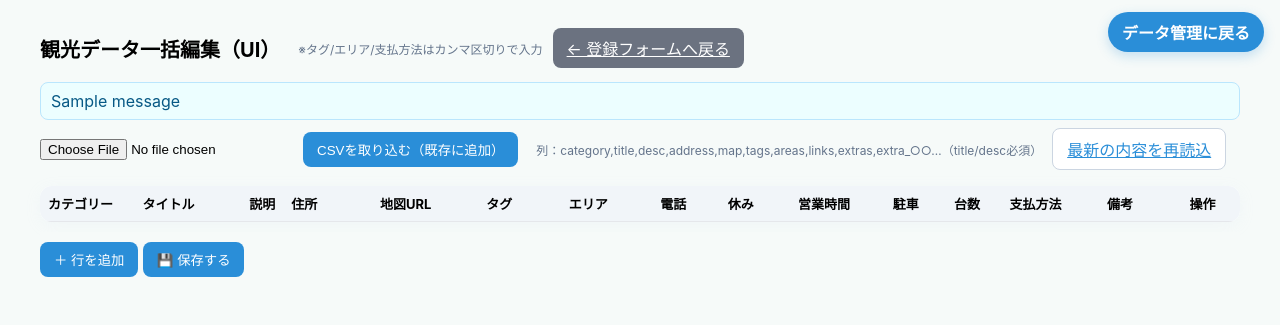
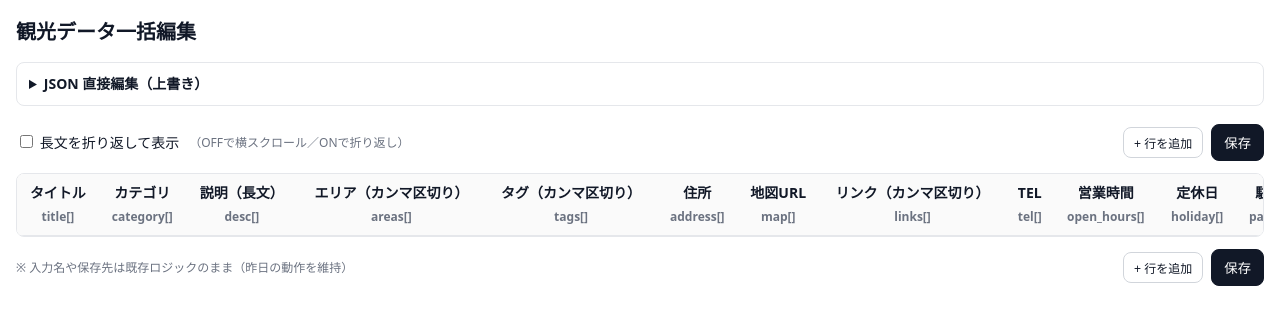
Before and after one commit to fullygoto/kankouai, a Flask app: page /admin/entries_edit in a window 1280 px wide. Shown: the top 325 px of the page. Run offline with Flask 3, Linux system fonts and the light colour scheme; the visitor is signed in with stand-in values (Sample User, id 1); one stand-in notice (Sample message) is shown; lists and menus that the app fills with data are empty.

Commit message:
Add files via upload

```diff
--- a/templates/admin_entries_edit.html
+++ b/templates/admin_entries_edit.html
@@ -1,188 +1,263 @@
-<!DOCTYPE html>
+<!doctype html>
 <html lang="ja">
 <head>
-<meta charset="utf-8">
-<title>観光データ一括編集（UI）</title>
+  <meta charset="utf-8" />
+  <title>観光データ一括編集</title>
+  <meta name="viewport" content="width=device-width,initial-scale=1" />
   <style>
-  body{font-family:-apple-system,BlinkMacSystemFont,"Segoe UI","メイリオ",sans-serif;background:#f6faf9;margin:0}
-  .wrap{max-width:1200px;margin:28px auto;padding:0 16px}
-  .top{display:flex;gap:10px;align-items:center;margin-bottom:14px}
-  .btn{padding:8px 14px;border:0;border-radius:8px;background:#2a8ed8;color:#fff;cursor:pointer}
-  .btn.secondary{background:#6b7280}
-  .btn.danger{background:#e11d48}
-  .btn.ghost{background:#fff;border:1px solid #cbd5e1;color:#2a8ed8}
-  table{width:100%;border-collapse:collapse;background:#fff;border-radius:12px;overflow:hidden;box-shadow:0 4px 16px #c6d4e71a}
-  th,td{border-bottom:1px solid #e5e7eb;padding:8px;vertical-align:top;font-size:13px}
-  th{background:#f1f5f9;text-align:left;white-space:nowrap}
-  input[type=text], textarea, select{width:100%;box-sizing:border-box;font-size:13px;padding:6px 8px;border:1px solid #cbd5e1;border-radius:8px;background:#fff}
-  textarea{min-height:42px;resize:vertical}
-  .muted{opacity:.45}
-  .row-actions{display:flex;gap:6px}
-  .note{font-size:12px;color:#64748b;margin-left:8px}
-  .savebar{position:sticky;bottom:0;background:#f6faf9;padding:10px 0;margin-top:10px}
-  .csvbar{display:flex;gap:10px;flex-wrap:wrap;align-items:center;margin:8px 0 16px}
-  .flash{background:#ecfeff;border:1px solid #bae6fd;color:#075985;padding:8px 10px;border-radius:8px;margin:8px 0}
+    :root{
+      --border:#e5e7eb;
+      --border-dark:#d1d5db;
+      --bg:#ffffff;
+      --bg-soft:#fafafa;
+      --text:#111827;
+      --muted:#6b7280;
+    }
+    body{
+      margin:0; padding:16px; color:var(--text); background:var(--bg);
+      font:14px/1.6 system-ui, -apple-system, "Segoe UI", Roboto,
+            "Hiragino Sans", "Noto Sans JP", "Helvetica Neue", Arial,
+            "Yu Gothic", Meiryo, sans-serif;
+    }
+    h1{ font-size:20px; margin:0 0 12px; }
+    .toolbar{
+      display:flex; flex-wrap:wrap; gap:12px; align-items:center;
+      margin:0 0 12px;
+    }
+    .toolbar .right{ margin-left:auto; display:flex; gap:8px; align-items:center; }
+    .btn{
+      display:inline-flex; align-items:center; justify-content:center;
+      padding:8px 12px; border:1px solid var(--border-dark); border-radius:8px;
+      background:#fff; cursor:pointer; text-decoration:none; color:var(--text);
+    }
+    .btn.primary{ background:#111827; color:#fff; border-color:#111827; }
+    .btn.ghost{ background:transparent; }
+    .btn.small{ padding:6px 10px; font-size:12px; }
+
+    .hint{ color:var(--muted); font-size:12px; }
+
+    .table-scroll{
+      overflow-x:auto; -webkit-overflow-scrolling:touch;
+      border:1px solid var(--border); border-radius:8px; background:#fff;
+    }
+    table.entries-table{
+      border-collapse:collapse; width:100%;
+      /* 横幅を広げて横スクロールを有効化 */
+      min-width: 1680px;
+    }
+    .entries-table th, .entries-table td{
+      padding:8px 10px; border-bottom:1px solid var(--border);
+      vertical-align:top; background:#fff;
+    }
+    .entries-table thead th{
+      position:sticky; top:0; z-index:2; background:var(--bg-soft);
+    }
+    /* 先頭列（タイトル）を固定したい場合 */
+    .fixed-col{ position:sticky; left:0; z-index:3; background:#fff; box-shadow: 1px 0 0 0 var(--border); }
+
+    input[type="text"], input[type="tel"]{
+      width:100%; box-sizing:border-box; padding:7px 9px;
+      border:1px solid var(--border-dark); border-radius:6px; background:#fff;
+      font:inherit;
+      min-width: 220px; /* 狭くなり過ぎないよう下駄 */
+    }
+
+    /* 長文欄は横スクロールで読みやすく（折り返しOFFデフォルト） */
+    .wide-textarea{
+      width:100%; box-sizing:border-box; padding:8px 10px;
+      border:1px solid var(--border-dark); border-radius:6px; background:#fff;
+      font:14px/1.6 system-ui, -apple-system, "Segoe UI", Roboto,
+           "Hiragino Sans", "Noto Sans JP", "Helvetica Neue", Arial,
+           "Yu Gothic", Meiryo, sans-serif;
+      min-width:520px; min-height:9rem;
+      white-space: pre;     /* 折り返さず、横スクロール */
+      overflow:auto;
+    }
+    .wide-textarea.tall{ min-height:14rem; }
+
+    .mini{ font-size:12px; color:var(--muted); }
+
+    details.jsonbox{
+      margin:14px 0 18px; border:1px solid var(--border); border-radius:8px; background:#fff;
+      padding:10px 12px;
+    }
+    details.jsonbox summary{ cursor:pointer; font-weight:600; }
+
+    .wrap-toggle{ display:flex; gap:10px; align-items:center; }
+
+    /* モバイル調整 */
+    @media (max-width: 960px){
+      table.entries-table{ min-width:1200px; }
+      .wide-textarea{ min-width:420px; }
+    }
   </style>
-<script>
-function addRow(){
-  const tpl = document.getElementById('row-template');
-  const tbody = document.getElementById('tbody');
-  const clone = tpl.content.cloneNode(true);
-  tbody.appendChild(clone);
-}
-function removeRow(btn){
-  const tr = btn.closest('tr');
-  tr.parentNode.removeChild(tr);
-}
-function onCategoryChange(sel){
-  const tr = sel.closest('tr');
-  const isTourism = (sel.value === '観光');
-  tr.querySelectorAll('[data-shop]').forEach(el=>{
-    el.disabled = isTourism;
-    el.classList.toggle('muted', isTourism);
-  });
-}
-window.addEventListener('DOMContentLoaded', ()=>{
-  document.querySelectorAll('select[name="category[]"]').forEach(onCategoryChange);
-});
-</script>
 </head>
 <body>
-{% include '_back_to_data.html' %}
-<div class="wrap">
-  <div class="top">
-    <h1 style="margin:0;font-size:20px;">観光データ一括編集（UI）</h1>
-    <span class="note">※タグ/エリア/支払方法はカンマ区切りで入力</span>
-    <a class="btn secondary" href="{{ url_for('admin_entry') }}">← 登録フォームへ戻る</a>
+  <h1>観光データ一括編集</h1>
+
+  <!-- 旧来互換：JSONそのまま貼り付け上書き -->
+  <details class="jsonbox">
+    <summary>JSON 直接編集（上書き）</summary>
+    <form method="post" action="{{ url_for('admin_entries_edit') }}" style="margin-top:10px;">
+      <div class="mini" style="margin:4px 0 8px;">
+        ここに <code>[...]</code> 形式の <b>entries.json</b> を貼り付けて保存すると、<b>丸ごと上書き</b>されます。
+      </div>
+      <textarea name="entries_raw" class="wide-textarea tall" wrap="off" placeholder='[ { "category":"観光", "title":"…", … } ]'></textarea>
+      <div style="margin-top:10px; display:flex; gap:8px;">
+        <button class="btn primary" type="submit">JSONで保存（上書き）</button>
+        <div class="hint">※ 従来の動作そのまま維持</div>
+      </div>
+    </form>
+  </details>
+
+  <!-- テーブル編集 -->
+  <form method="post" action="{{ url_for('admin_entries_edit') }}">
+    <div class="toolbar">
+      <div class="wrap-toggle">
+        <label><input type="checkbox" id="wrapToggle"> 長文を折り返して表示</label>
+        <span class="hint">（OFFで横スクロール／ONで折り返し）</span>
+      </div>
+      <div class="right">
+        <button type="button" class="btn small ghost" id="addRowBtn">+ 行を追加</button>
+        <button type="submit" class="btn primary">保存</button>
+      </div>
     </div>
 
-  <!-- ▼ フラッシュ表示（成功/エラー） -->
-  {% with messages = get_flashed_messages() %}
-    {% if messages %}
-      {% for m in messages %}
-        <div class="flash">{{ m }}</div>
-      {% endfor %}
-    {% endif %}
-  {% endwith %}
-
-  <!-- ▼ CSV 取り込み（既存に追加） -->
-  <form class="csvbar" method="post" action="{{ url_for('admin_entries_import_csv') }}" enctype="multipart/form-data">
-    <input type="file" name="csv_file" accept=".csv">
-    <button class="btn" type="submit">CSVを取り込む（既存に追加）</button>
-    <span class="note">列：category,title,desc,address,map,tags,areas,links,extras,extra_○○…（title/desc必須）</span>
-    <a class="btn ghost" href="{{ url_for('admin_entries_edit') }}">最新の内容を再読込</a>
-  </form>
-
-  <!-- ▼ 既存データの編集フォーム（このページの「保存」は従来どおり /admin/entries_edit にPOSTされる想定） -->
-  <form method="post">
-    <table>
+    <div class="table-scroll">
+      <table class="entries-table">
         <thead>
           <tr>
-          <th style="width:110px;">カテゴリー</th>
-          <th style="width:180px;">タイトル</th>
-          <th>説明</th>
-          <th style="width:180px;">住所</th>
-          <th style="width:180px;">地図URL</th>
-          <th style="width:160px;">タグ</th>
-          <th style="width:160px;">エリア</th>
-          <th style="width:110px;">電話</th>
-          <th style="width:120px;">休み</th>
-          <th style="width:140px;">営業時間</th>
-          <th style="width:90px;">駐車</th>
-          <th style="width:70px;">台数</th>
-          <th style="width:150px;">支払方法</th>
-          <th style="width:160px;">備考</th>
-          <th style="width:80px;">操作</th>
+            <th class="fixed-col">タイトル<br><span class="mini">title[]</span></th>
+            <th>カテゴリ<br><span class="mini">category[]</span></th>
+            <th>説明（長文）<br><span class="mini">desc[]</span></th>
+            <th>エリア（カンマ区切り）<br><span class="mini">areas[]</span></th>
+            <th>タグ（カンマ区切り）<br><span class="mini">tags[]</span></th>
+            <th>住所<br><span class="mini">address[]</span></th>
+            <th>地図URL<br><span class="mini">map[]</span></th>
+            <th>リンク（カンマ区切り）<br><span class="mini">links[]</span></th>
+            <th>TEL<br><span class="mini">tel[]</span></th>
+            <th>営業時間<br><span class="mini">open_hours[]</span></th>
+            <th>定休日<br><span class="mini">holiday[]</span></th>
+            <th>駐車場<br><span class="mini">parking[]</span></th>
+            <th>台数<br><span class="mini">parking_num[]</span></th>
+            <th>支払い（カンマ区切り）<br><span class="mini">payment[]</span></th>
+            <th>備考<br><span class="mini">remark[]</span></th>
           </tr>
         </thead>
-      <tbody id="tbody">
+        <tbody id="entriesBody">
           {% for e in entries %}
           <tr>
+            <td class="fixed-col">
+              <input type="text" name="title[]" value="{{ e.get('title','') }}" placeholder="例）頭ヶ島天主堂">
+            </td>
             <td>
-            <select name="category[]" onchange="onCategoryChange(this)">
-              {% set cats = ["観光","飲食","宿泊","診療所","役所","交通","バス","イベント","特売"] %}
-              {% for c in cats %}
-                <option value="{{ c }}" {% if e.category==c %}selected{% endif %}>{{ c }}</option>
-              {% endfor %}
-            </select>
+              <input type="text" name="category[]" value="{{ e.get('category','観光') }}" placeholder="観光">
             </td>
-          <td><input type="text" name="title[]" value="{{ e.title or '' }}"></td>
-          <td><textarea name="desc[]">{{ e.desc or '' }}</textarea></td>
-          <td><input type="text" name="address[]" value="{{ e.address or '' }}"></td>
-          <td><input type="text" name="map[]" value="{{ e.map or '' }}"></td>
-          <td><input type="text" name="tags[]" value="{% if e.tags %}{{ ','.join(e.tags) }}{% endif %}"></td>
-          <td><input type="text" name="areas[]" value="{% if e.areas %}{{ ','.join(e.areas) }}{% endif %}"></td>
-
-          <td><input data-shop type="text" name="tel[]" value="{{ e.tel or '' }}"></td>
-          <td><input data-shop type="text" name="holiday[]" value="{{ e.holiday or '' }}"></td>
-          <td><input data-shop type="text" name="open_hours[]" value="{{ e.open_hours or '' }}"></td>
             <td>
-            <select data-shop name="parking[]">
-              <option value="" {% if not e.parking %}selected{% endif %}>-</option>
-              <option value="あり" {% if e.parking=='あり' %}selected{% endif %}>あり</option>
-              <option value="なし" {% if e.parking=='なし' %}selected{% endif %}>なし</option>
-            </select>
+              <textarea name="desc[]" class="wide-textarea" wrap="off" placeholder="スポットの魅力や概要">{{ e.get('desc','') }}</textarea>
             </td>
-          <td><input data-shop type="text" name="parking_num[]" value="{{ e.parking_num or '' }}"></td>
-          <td><input data-shop type="text" name="payment[]" value="{% if e.payment %}{{ ','.join(e.payment) }}{% endif %}"></td>
-          <td><input data-shop type="text" name="remark[]" value="{{ e.remark or '' }}"></td>
-
-          <td class="row-actions">
-            <button class="btn danger" type="button" onclick="removeRow(this)">削除</button>
+            <td>
+              {% set areas = e.get('areas', []) %}
+              <input type="text" name="areas[]" value="{{ (areas|join(', ')) if areas else '' }}" placeholder="五島市, 新上五島町 …">
+            </td>
+            <td>
+              {% set tags = e.get('tags', []) %}
+              <input type="text" name="tags[]" value="{{ (tags|join(', ')) if tags else '' }}" placeholder="教会, 海水浴, 展望台 …">
+            </td>
+            <td>
+              <input type="text" name="address[]" value="{{ e.get('address','') }}" placeholder="住所">
+            </td>
+            <td>
+              <input type="text" name="map[]" value="{{ e.get('map','') }}" placeholder="https://…（Googleマップ等）">
+            </td>
+            <td>
+              {% set links = e.get('links', []) %}
+              <input type="text" name="links[]" value="{{ (links|join(', ')) if links else '' }}" placeholder="公式, 観光協会, SNS …">
+            </td>
+            <td>
+              <input type="tel" name="tel[]" value="{{ e.get('tel','') }}" placeholder="0959-xx-xxxx">
+            </td>
+            <td>
+              <input type="text" name="open_hours[]" value="{{ e.get('open_hours','') }}" placeholder="例）9:00-17:00">
+            </td>
+            <td>
+              <input type="text" name="holiday[]" value="{{ e.get('holiday','') }}" placeholder="例）水曜">
+            </td>
+            <td>
+              <input type="text" name="parking[]" value="{{ e.get('parking','') }}" placeholder="有/無・場所など">
+            </td>
+            <td>
+              <input type="text" name="parking_num[]" value="{{ e.get('parking_num','') }}" placeholder="台数">
+            </td>
+            <td>
+              {% set payment = e.get('payment', []) %}
+              <input type="text" name="payment[]" value="{{ (payment|join(', ')) if payment else '' }}" placeholder="現金, クレカ, 交通系IC …">
+            </td>
+            <td>
+              <textarea name="remark[]" class="wide-textarea" wrap="off" placeholder="補足">{{ e.get('remark','') }}</textarea>
             </td>
           </tr>
           {% endfor %}
         </tbody>
       </table>
-
-    <div class="savebar">
-      <button class="btn" type="button" onclick="addRow()">＋ 行を追加</button>
-      <button class="btn" type="submit">💾 保存する</button>
     </div>
 
-    <!-- 追加用テンプレート -->
-    <template id="row-template">
+    <div class="toolbar" style="margin-top:12px;">
+      <div class="hint">※ 入力名や保存先は既存ロジックのまま（昨日の動作を維持）</div>
+      <div class="right">
+        <button type="button" class="btn small ghost" id="addRowBtn2">+ 行を追加</button>
+        <button type="submit" class="btn primary">保存</button>
+      </div>
+    </div>
+  </form>
+
+  <!-- 追加行テンプレート -->
+  <template id="rowTpl">
     <tr>
-        <td>
-          <select name="category[]" onchange="onCategoryChange(this)">
-            <option value="観光" selected>観光</option>
-            <option value="飲食">飲食</option>
-            <option value="宿泊">宿泊</option>
-            <option value="診療所">診療所</option>
-            <option value="役所">役所</option>
-            <option value="交通">交通</option>
-            <option value="バス">バス</option>
-            <option value="イベント">イベント</option>
-            <option value="特売">特売</option>
-          </select>
-        </td>
-        <td><input type="text" name="title[]" value=""></td>
-        <td><textarea name="desc[]"></textarea></td>
-        <td><input type="text" name="address[]" value=""></td>
-        <td><input type="text" name="map[]" value=""></td>
-        <td><input type="text" name="tags[]" value=""></td>
-        <td><input type="text" name="areas[]" value=""></td>
-
-        <td><input data-shop type="text" name="tel[]" value=""></td>
-        <td><input data-shop type="text" name="holiday[]" value=""></td>
-        <td><input data-shop type="text" name="open_hours[]" value=""></td>
-        <td>
-          <select data-shop name="parking[]">
-            <option value="" selected>-</option>
-            <option value="あり">あり</option>
-            <option value="なし">なし</option>
-          </select>
-        </td>
-        <td><input data-shop type="text" name="parking_num[]" value=""></td>
-        <td><input data-shop type="text" name="payment[]" value=""></td>
-        <td><input data-shop type="text" name="remark[]" value=""></td>
-
-        <td class="row-actions">
-          <button class="btn danger" type="button" onclick="removeRow(this)">削除</button>
-        </td>
+      <td class="fixed-col"><input type="text" name="title[]" placeholder="タイトル"></td>
+      <td><input type="text" name="category[]" value="観光" placeholder="観光"></td>
+      <td><textarea name="desc[]" class="wide-textarea" wrap="off" placeholder="説明"></textarea></td>
+      <td><input type="text" name="areas[]" placeholder="エリア（カンマ区切り）"></td>
+      <td><input type="text" name="tags[]" placeholder="タグ（カンマ区切り）"></td>
+      <td><input type="text" name="address[]" placeholder="住所"></td>
+      <td><input type="text" name="map[]" placeholder="地図URL"></td>
+      <td><input type="text" name="links[]" placeholder="リンク（カンマ区切り）"></td>
+      <td><input type="tel" name="tel[]" placeholder="TEL"></td>
+      <td><input type="text" name="open_hours[]" placeholder="営業時間"></td>
+      <td><input type="text" name="holiday[]" placeholder="定休日"></td>
+      <td><input type="text" name="parking[]" placeholder="駐車場"></td>
+      <td><input type="text" name="parking_num[]" placeholder="台数"></td>
+      <td><input type="text" name="payment[]" placeholder="支払い（カンマ区切り）"></td>
+      <td><textarea name="remark[]" class="wide-textarea" wrap="off" placeholder="備考"></textarea></td>
     </tr>
   </template>
-  </form>
-</div>
+
+  <script>
+    // 折り返しトグル：横スクロール <-> 折り返し
+    const wrapToggle = document.getElementById('wrapToggle');
+    const applyWrap = () => {
+      document.querySelectorAll('.wide-textarea').forEach(ta => {
+        if (wrapToggle.checked) {
+          ta.style.whiteSpace = 'pre-wrap';
+          ta.setAttribute('wrap', 'soft');
+        } else {
+          ta.style.whiteSpace = 'pre';
+          ta.setAttribute('wrap', 'off');
+        }
+      });
+    };
+    wrapToggle.addEventListener('change', applyWrap);
+    applyWrap();
+
+    // 行追加（下部ボタンどちらでも）
+    function addRow(){
+      const tpl = document.getElementById('rowTpl');
+      const tbody = document.getElementById('entriesBody');
+      tbody.appendChild(tpl.content.cloneNode(true));
+      applyWrap(); // 新規行にも適用
+    }
+    document.getElementById('addRowBtn').addEventListener('click', addRow);
+    document.getElementById('addRowBtn2').addEventListener('click', addRow);
+  </script>
 </body>
 </html>
```
Lines whose indentation alone changed are shown as unchanged.
